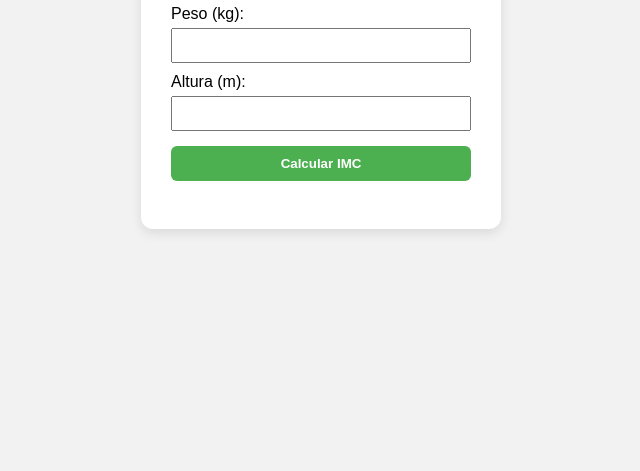
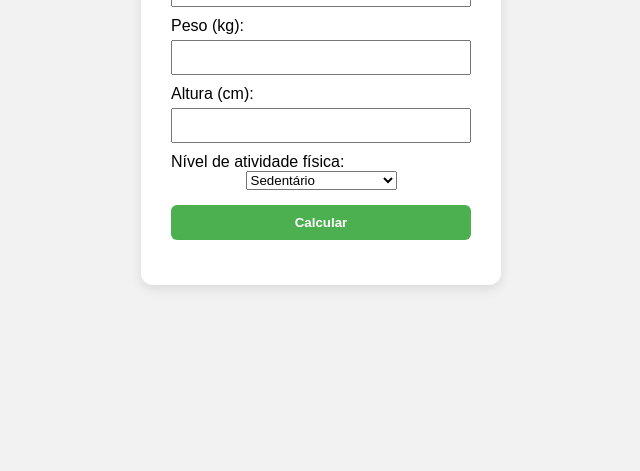
Before and after one commit to 1PedroCoelho/CalculoIMC, a plain HTML site: page index.html in a window 1280 px wide. Shown: the part 345-816 px from the top of the page, without its empty margins (319-959 px from the left). Drawn offline with Linux system fonts and the light colour scheme.

Commit message:
Update index.html

```diff
--- a/index.html
+++ b/index.html
@@ -1,25 +1,37 @@
 <!DOCTYPE html>
-<html lang="pt-br">
+<html lang="pt-BR">
 <head>
-    <meta charset="UTF-8">
-    <title>Cálculo de IMC</title>
-    <link rel="stylesheet" href="style.css">
+  <meta charset="UTF-8" />
+  <meta name="viewport" content="width=device-width, initial-scale=1.0" />
+  <title>CalcNutri - Calculadora Nutricional</title>
+  <link rel="stylesheet" href="style.css" />
 </head>
 <body>
-    <div class="container">
-        <h1>Calculadora de IMC</h1>
+  <div class="container">
+    <h1>Calculadora IMC</h1>
 
-        <label for="peso">Peso (kg):</label>
-        <input type="number" id="peso" step="0.1">
+    <label for="idade">Idade:</label>
+    <input type="number" id="idade" min="10" max="100">
 
-        <label for="altura">Altura (m):</label>
-        <input type="number" id="altura" step="0.01">
+    <label for="peso">Peso (kg):</label>
+    <input type="number" id="peso" step="0.1">
 
-        <button id="botaoconta">Calcular IMC</button>
+    <label for="altura">Altura (cm):</label>
+    <input type="number" id="altura">
 
-        <p id="resultado"></p>
-    </div>
+    <label for="atividade">Nível de atividade física:</label>
+    <select id="atividade">
+      <option value="1.2">Sedentário</option>
+      <option value="1.375">Levemente ativo</option>
+      <option value="1.55">Moderadamente ativo</option>
+      <option value="1.725">Muito ativo</option>
+      <option value="1.9">Extremamente ativo</option>
+    </select>
 
-    <script src="imc.js"></script>
+    <button onclick="calcularNutricional()">Calcular</button>
+    <div class="resultado" id="resultado"></div>
+  </div>
+
+  <script src="imc.js"></script>
 </body>
 </html>
```
